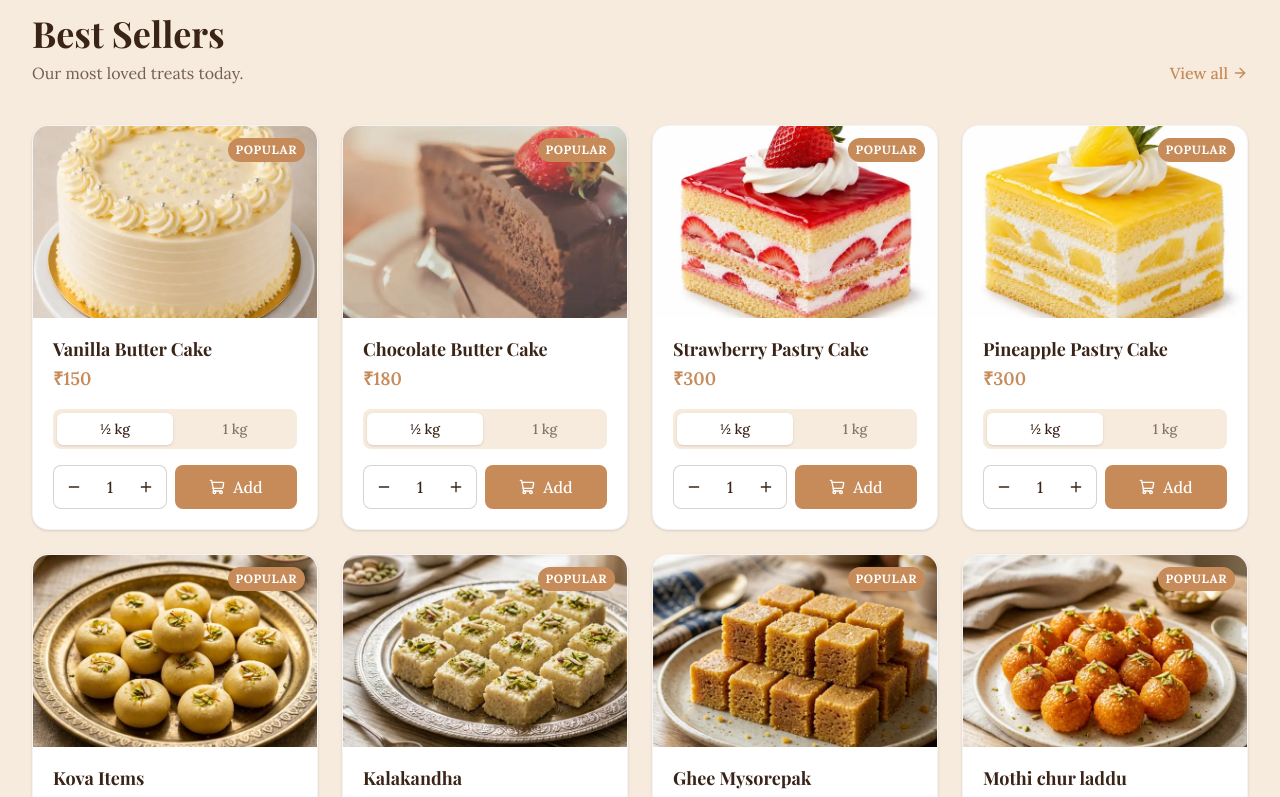
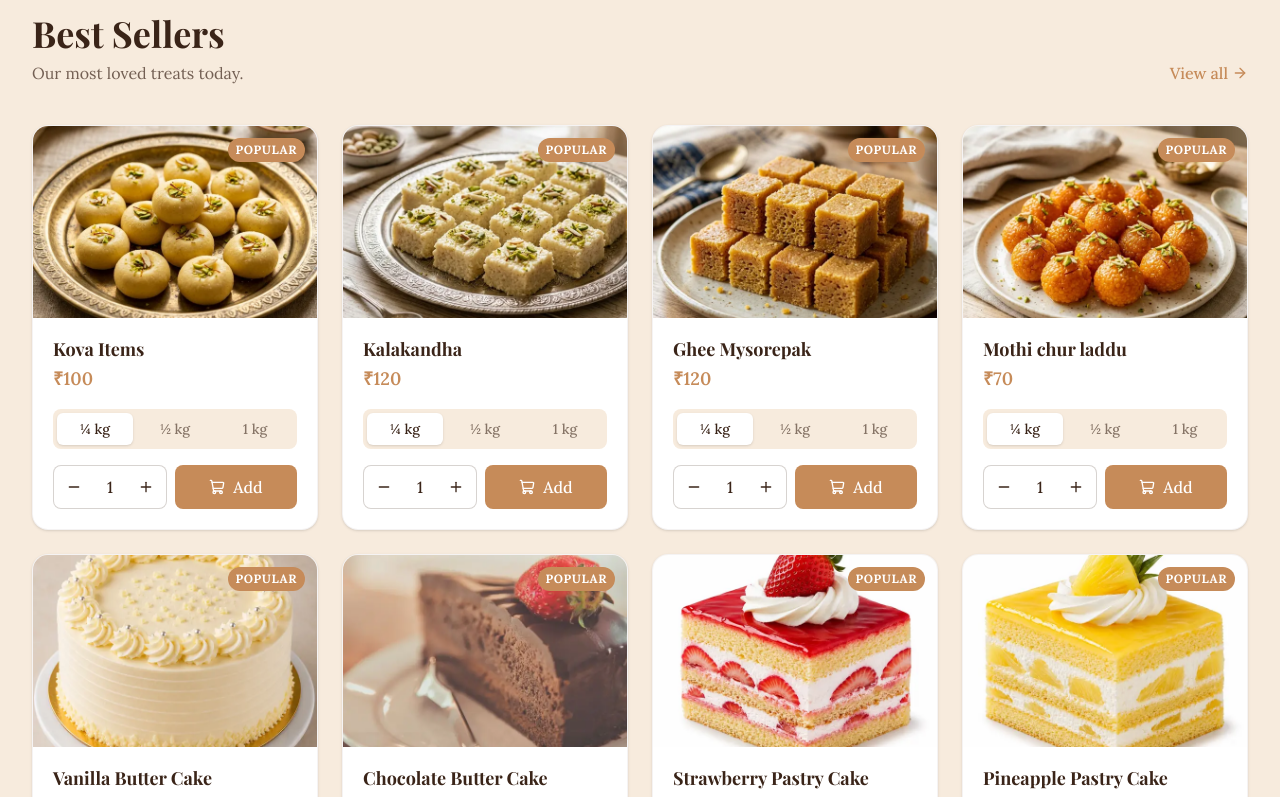
Before and after one commit to sivachowdary-ops/ashok-sweets-and-bakery, a Next.js app: page / in a window 1280 px wide. Shown: the part 1200-1997 px from the top of the page. Built offline with nearby package versions, Linux system fonts and the light colour scheme; no server answers; the database is empty; a web font is replaced by a local one.

Commit message:
Update homepage best sellers to prioritize sweets and show up to 12 items

```diff
--- a/src/app/page.tsx
+++ b/src/app/page.tsx
@@ -25,7 +25,13 @@ export default async function Home() {
     console.error("Failed to fetch products on home page:", err);
     dbProducts = localProducts;
   }
-  const featuredProducts = dbProducts.filter(p => p.featured).slice(0, 8);
+
+  // Sort featured products so 'sweets' category is prioritized first, showing up to 12 items
+  const categoryPriority = ['sweets', 'butter-cakes', 'pastry-cakes', 'puffs', 'breads'];
+  const featuredProducts = dbProducts
+    .filter(p => p.featured)
+    .sort((a, b) => categoryPriority.indexOf(a.category) - categoryPriority.indexOf(b.category))
+    .slice(0, 12);
 
   return (
     <>
```
